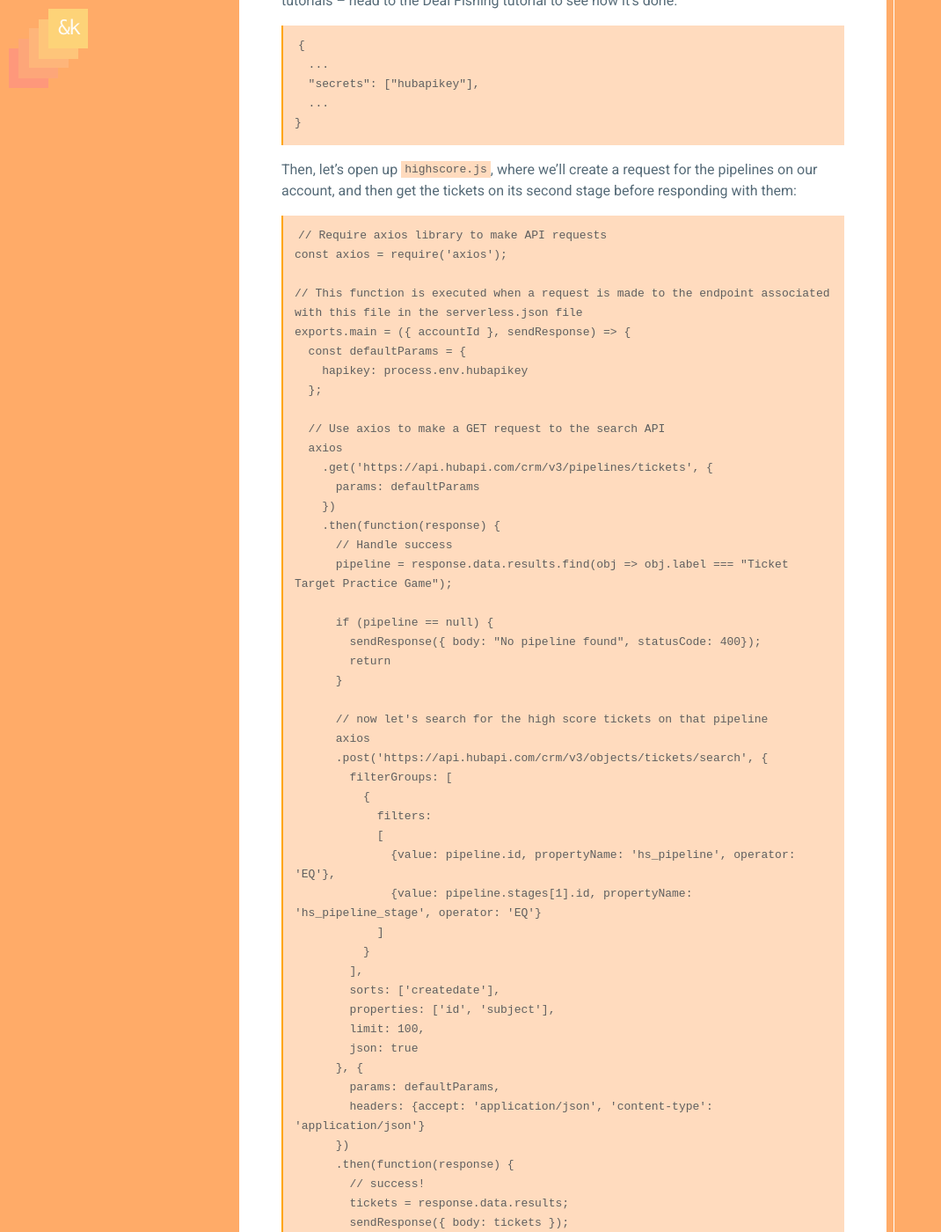
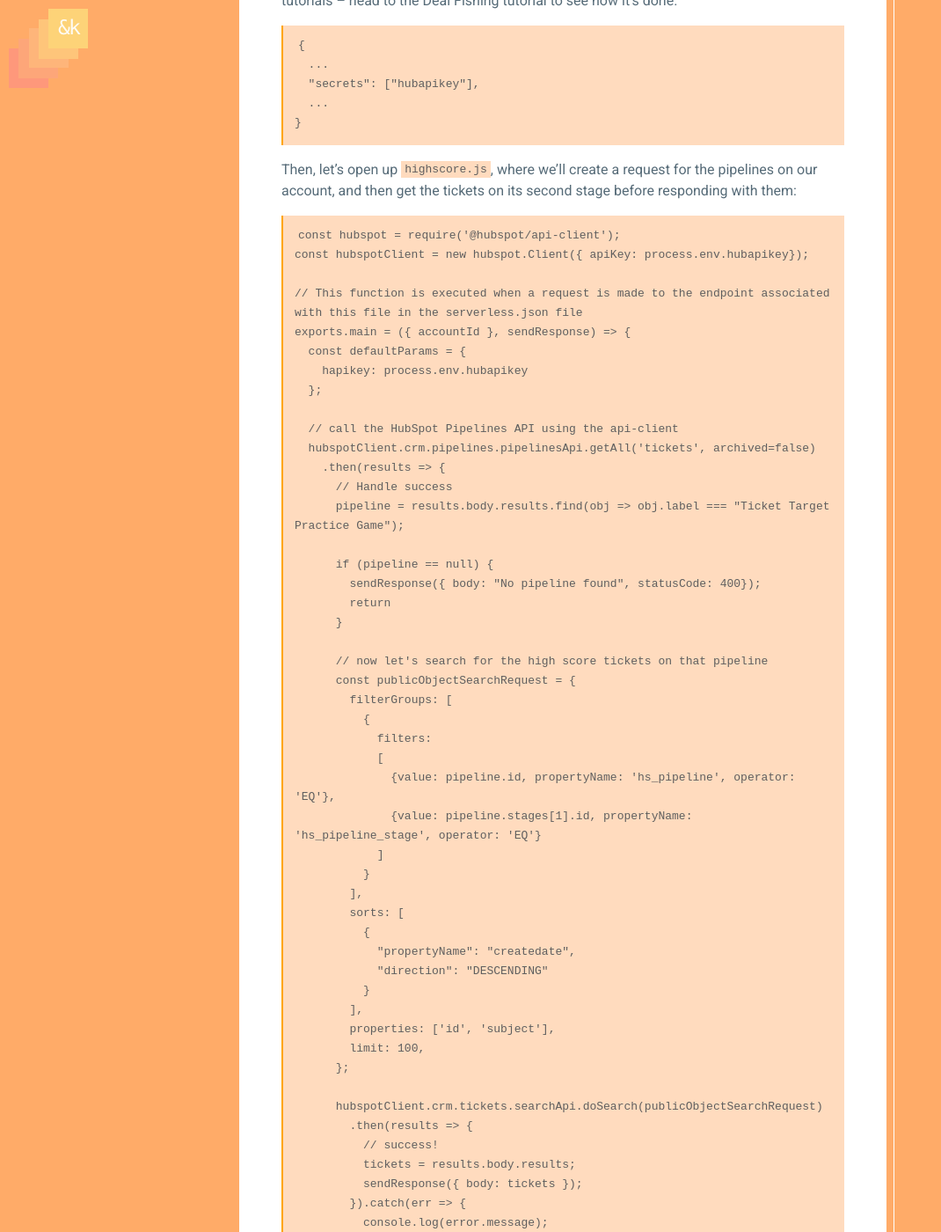
Before and after one commit to andkon/andkon.github.io, a Jekyll site: the page built from _posts/2020-09-28-scoreboard.md, in a window 1280 px wide and 1400 px high, scrolled down 7894 px. Shown: the whole window at 88% size, without its empty margins (0-1070 px from the left). Built offline with Jekyll 4.4.1, drawn with Linux system fonts in a browser that asks for light colours; comment, search, counter and statistics services are not loaded; some of the changed text lies outside the part shown.

Commit message:
updated scoreboard to use new hs-api-client serverless function

````diff
--- a/_posts/2020-09-28-scoreboard.md
+++ b/_posts/2020-09-28-scoreboard.md
@@ -297,8 +297,8 @@ Alright, now we can get things going. First, in `serverless.json`, we have to ad
 
 Then, let's open up `highscore.js`, where we'll create a request for the pipelines on our account, and then get the tickets on its second stage before responding with them:
 ```
-// Require axios library to make API requests
-const axios = require('axios');
+const hubspot = require('@hubspot/api-client');
+const hubspotClient = new hubspot.Client({ apiKey: process.env.hubapikey});
 
 // This function is executed when a request is made to the endpoint associated with this file in the serverless.json file
 exports.main = ({ accountId }, sendResponse) => {
@@ -306,14 +306,11 @@ exports.main = ({ accountId }, sendResponse) => {
     hapikey: process.env.hubapikey
   };
 
-  // Use axios to make a GET request to the search API
-  axios
-    .get('https://api.hubapi.com/crm/v3/pipelines/tickets', {
-      params: defaultParams
-    })
-    .then(function(response) {
+  // call the HubSpot Pipelines API using the api-client
+  hubspotClient.crm.pipelines.pipelinesApi.getAll('tickets', archived=false)
+    .then(results => {
       // Handle success
-      pipeline = response.data.results.find(obj => obj.label === "Ticket Target Practice Game");
+      pipeline = results.body.results.find(obj => obj.label === "Ticket Target Practice Game");
 
       if (pipeline == null) {
         sendResponse({ body: "No pipeline found", statusCode: 400});
@@ -321,8 +318,7 @@ exports.main = ({ accountId }, sendResponse) => {
       }
 
       // now let's search for the high score tickets on that pipeline
-      axios
-      .post('https://api.hubapi.com/crm/v3/objects/tickets/search', {
+      const publicObjectSearchRequest = {
         filterGroups: [
           {
             filters:
@@ -332,39 +328,45 @@ exports.main = ({ accountId }, sendResponse) => {
             ]
           }
         ],
-        sorts: ['createdate'],
+        sorts: [
+          {
+            "propertyName": "createdate",
+            "direction": "DESCENDING"
+          }
+        ],
         properties: ['id', 'subject'],
         limit: 100,
-        json: true
-      }, {
-        params: defaultParams,
-        headers: {accept: 'application/json', 'content-type': 'application/json'}
-      })
-      .then(function(response) {
-        // success!
-        tickets = response.data.results;
-        sendResponse({ body: tickets });
-      }).catch(function(error) {
-        console.log(error.message);
+      };
 
-        sendResponse({ body: { error: "The search for tickets failed: " + error.message }, statusCode: 500 });
-      });
+      hubspotClient.crm.tickets.searchApi.doSearch(publicObjectSearchRequest)
+        .then(results => {
+          // success!
+          tickets = results.body.results;
+          sendResponse({ body: tickets });
+        }).catch(err => {
+          console.log(error.message);
+
+          sendResponse({ body: { error: "The search for tickets failed: " + error.message }, statusCode: 500 });
+        });
     })
-    .catch(function(error) {
+    .catch(err => {
       // Handle error
       console.log(error.message);
 
-      // This is a simple example; error handling typically will be more complicated.
-      // For more information on error handling with axios, see: https://github.com/axios/axios#handling-errors
       sendResponse({ body: { error: "Getting pipelines failed: " + error.message }, statusCode: 500 });
     });
 };
 ```
+At the top, we create a request to the `pipelines.pipelinesApi.getAll` endpoint, which will return all our pipelines on the account. We handle the successful response in `.then()`, where we look for the pipeline object called `"Ticket Target Practice Game"`. If it's not there, we'll return a 400.
 
-At the top, we create a GET request to the `/pipeline/tickets` endpoint, which will return all our pipelines on the account. We handle the successful response in `.then()`, where we look for the pipeline object called `"Ticket Target Practice Game"`, and then save it. If it's not there, we'll return a 400.
-
-If the pipeline is there, we can then queue up a POST request to search for tickets that are in the appropriate stage for high scores. If that returns something, we'll craft a `sendResponse()` call to return the tickets.
+If the pipeline is there, we can then craft a search for tickets that are in the appropriate stage for high scores, which we do using `publicObjectSearchRequest`. We fire that off to the `tickets.searchApi.doSearch` endpoint; if that returns something, we'll craft a `sendResponse()` call to return the tickets to our scoreboard app, which will then handle displaying and ordering the data.
 
 With `hs watch` running, the endpoint should be ready to go. And because our Vue app lives on the same domain as our `_hcms/api/high_scores` endpoint, we don't have to update anything in the Vue app's call to the endpoint – we're already calling its relative path. Just refresh, and you should see your scores show up!
 
 ![](/assets/images/scoreboard.png)
+
+# Conclusion
+
+That's it! With these three Carnival tutorials, you've seen how quick and effective HubSpot's developer tools are at building useful (or sometimes just fun) webapps. Maybe you've even picked up a couple new skills along the way.
+
+Next, it's up to you. Maybe you'd like to be able to customize the player name with a custom form? Or do you want to create your own Vue app or Phaser game backed by the HubSpot API? Let us know what you build using the #hubspotcarnival and tagging @hubspot, wherever hashtags can be used.
````
